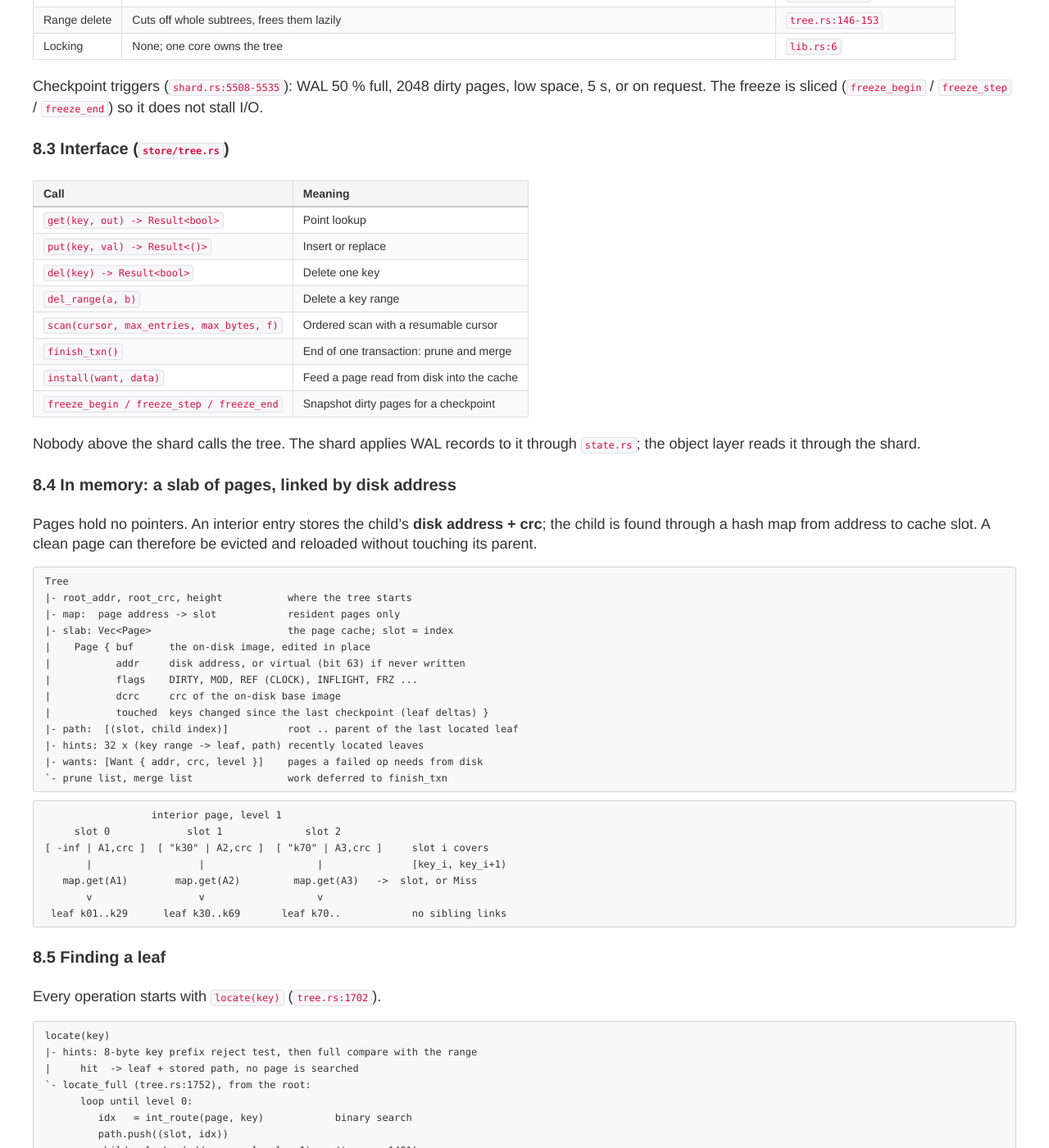
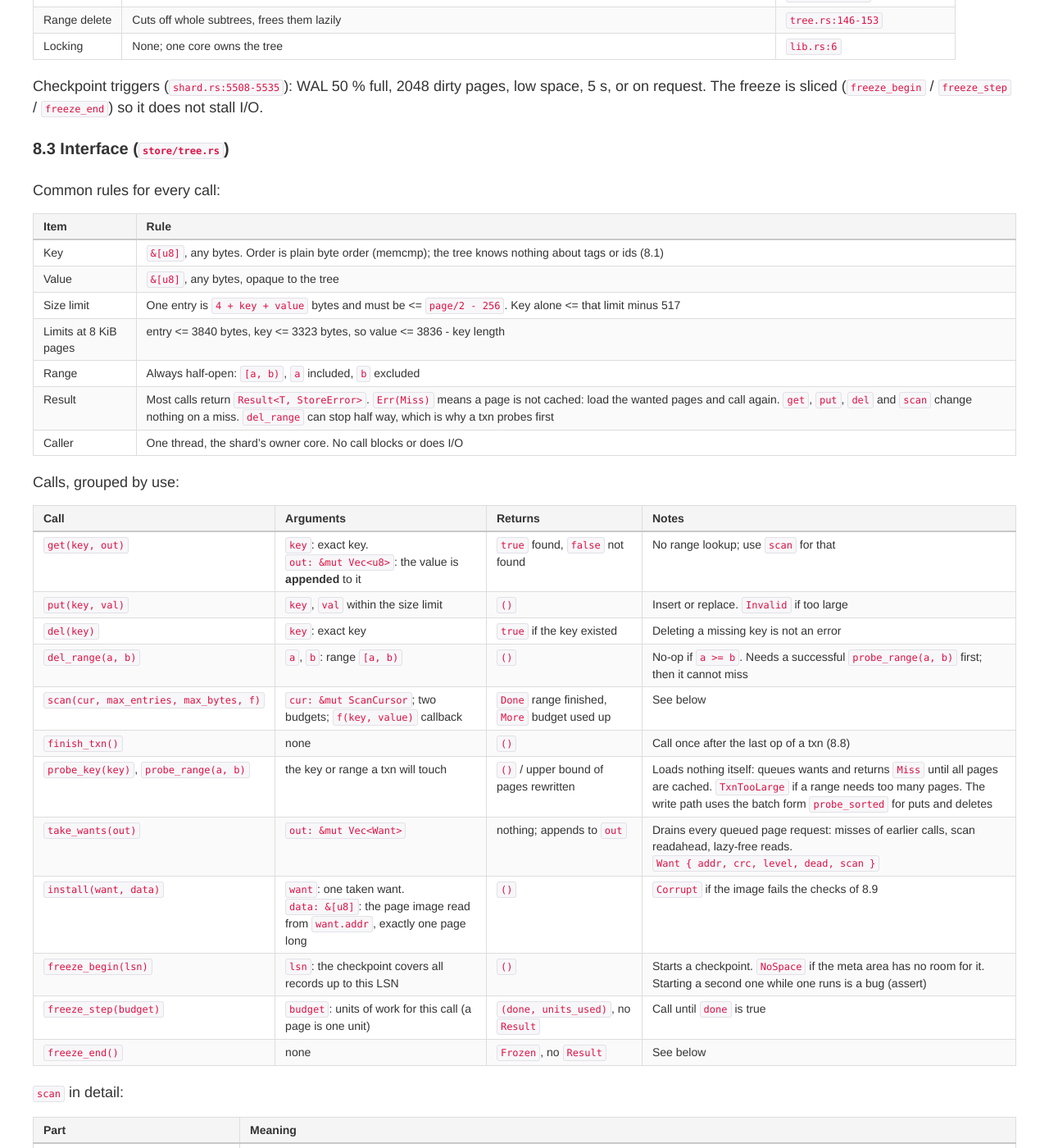
Before and after one commit to ming1/ming1.github.io, a Jekyll site: the page built from _posts/2026-11-09-ceph-rust-flashstore-osd-design.md, in a window 1280 px wide and 1400 px high, scrolled down 12217 px. Shown: the whole window at 82% size. Built offline with Jekyll 4.4.1, drawn with Linux system fonts in a browser that asks for light colours; comment, search, counter and statistics services are not loaded; a style sheet for code colours, icons or effects is not loaded; some of the changed text lies outside the part shown.

Commit message:
ceph-rust: document B+tree interface arguments, ranges, results and errors (§8.3)
Fact-checked against tree.rs, state.rs and shard.rs by an independent
review; its corrections are applied.

````diff
--- a/_posts/2026-11-09-ceph-rust-flashstore-osd-design.md
+++ b/_posts/2026-11-09-ceph-rust-flashstore-osd-design.md
@@ -527,20 +527,83 @@ pages, low space, 5 s, or on request. The freeze is sliced
 
 ### 8.3 Interface (`store/tree.rs`)
 
-| Call | Meaning |
+Common rules for every call:
+
+| Item | Rule |
 |---|---|
-| `get(key, out) -> Result<bool>` | Point lookup |
-| `put(key, val) -> Result<()>` | Insert or replace |
-| `del(key) -> Result<bool>` | Delete one key |
-| `del_range(a, b)` | Delete a key range |
-| `scan(cursor, max_entries, max_bytes, f)` | Ordered scan with a resumable cursor |
-| `finish_txn()` | End of one transaction: prune and merge |
-| `install(want, data)` | Feed a page read from disk into the cache |
-| `freeze_begin / freeze_step / freeze_end` | Snapshot dirty pages for a checkpoint |
+| Key | `&[u8]`, any bytes. Order is plain byte order (memcmp); the tree knows nothing about tags or ids (8.1) |
+| Value | `&[u8]`, any bytes, opaque to the tree |
+| Size limit | One entry is `4 + key + value` bytes and must be <= `page/2 - 256`. Key alone <= that limit minus 517 |
+| Limits at 8 KiB pages | entry <= 3840 bytes, key <= 3323 bytes, so value <= 3836 - key length |
+| Range | Always half-open: `[a, b)`, `a` included, `b` excluded |
+| Result | Most calls return `Result<T, StoreError>`. `Err(Miss)` means a page is not cached: load the wanted pages and call again. `get`, `put`, `del` and `scan` change nothing on a miss. `del_range` can stop half way, which is why a txn probes first |
+| Caller | One thread, the shard's owner core. No call blocks or does I/O |
+
+Calls, grouped by use:
+
+| Call | Arguments | Returns | Notes |
+|---|---|---|---|
+| `get(key, out)` | `key`: exact key. `out: &mut Vec<u8>`: the value is **appended** to it | `true` found, `false` not found | No range lookup; use `scan` for that |
+| `put(key, val)` | `key`, `val` within the size limit | `()` | Insert or replace. `Invalid` if too large |
+| `del(key)` | `key`: exact key | `true` if the key existed | Deleting a missing key is not an error |
+| `del_range(a, b)` | `a`, `b`: range `[a, b)` | `()` | No-op if `a >= b`. Needs a successful `probe_range(a, b)` first; then it cannot miss |
+| `scan(cur, max_entries, max_bytes, f)` | `cur: &mut ScanCursor`; two budgets; `f(key, value)` callback | `Done` range finished, `More` budget used up | See below |
+| `finish_txn()` | none | `()` | Call once after the last op of a txn (8.8) |
+| `probe_key(key)`, `probe_range(a, b)` | the key or range a txn will touch | `()` / upper bound of pages rewritten | Loads nothing itself: queues wants and returns `Miss` until all pages are cached. `TxnTooLarge` if a range needs too many pages. The write path uses the batch form `probe_sorted` for puts and deletes |
+| `take_wants(out)` | `out: &mut Vec<Want>` | nothing; appends to `out` | Drains every queued page request: misses of earlier calls, scan readahead, lazy-free reads. `Want { addr, crc, level, dead, scan }` |
+| `install(want, data)` | `want`: one taken want. `data: &[u8]`: the page image read from `want.addr`, exactly one page long | `()` | `Corrupt` if the image fails the checks of 8.9 |
+| `freeze_begin(lsn)` | `lsn`: the checkpoint covers all records up to this LSN | `()` | Starts a checkpoint. `NoSpace` if the meta area has no room for it. Starting a second one while one runs is a bug (assert) |
+| `freeze_step(budget)` | `budget`: units of work for this call (a page is one unit) | `(done, units_used)`, no `Result` | Call until `done` is true |
+| `freeze_end()` | none | `Frozen`, no `Result` | See below |
+
+`scan` in detail:
+
+| Part | Meaning |
+|---|---|
+| `ScanCursor::new(start, end)` | Scan `[start, end)`. `start >= end` gives an empty scan |
+| `cur.next` | Next key to emit, inclusive. The tree moves it forward; the caller keeps the cursor between calls |
+| `max_entries` | Stop after this many entries |
+| `max_bytes` | Stop once this many bytes of `key + value` were emitted. The check is before each entry, so the entry that crosses the limit is still emitted |
+| `f(key, value)` | Called once per entry, in key order, with the full key (prefix already joined) |
+| `Ok(More)` | A budget was used up; call again with the same cursor |
+| `Ok(Done)` | The range is finished; `cur.done` is true |
+| `Err(Miss)` | A page on the way to the next leaf is not cached. Entries before it were already given to `f` and are not emitted again. Install the wants, call again with the same cursor |
+| `.with_readahead(n)`, `.listing()` | Optional: deep readahead window; scan-resistant caching (8.7) |
+
+`freeze_end()` returns what the checkpoint writer must put on disk:
+
+| `Frozen` field | Content |
+|---|---|
+| `arena` + `pages` | The page images, and `(new address, index in arena)` for each |
+| `root`, `height` | `(address, crc)` of the frozen root (`None` for an empty tree), and the tree height |
+| `bitmap` or `blob` | Which meta pages are in use: a bitmap, or the address of the meta image on an elastic store |
+| `free_after` | Old pages this checkpoint replaces; free them only after the new root slot is durable |
+
+Errors a caller sees:
+
+| Error | Meaning | What to do |
+|---|---|---|
+| `Miss` | A needed page is not in the cache | `take_wants`, read, `install`, retry |
+| `Invalid` | Key or value too large for a page | Caller bug, or split the value into fragments (`p` keys, 8.1) |
+| `TxnTooLarge` | A range touches more pages than the walk limit, or a txn needs more than half the cache | Split the work into smaller txns |
+| `NoSpace` | `freeze_begin` found no meta space for the checkpoint | Free or grow meta space, then checkpoint again |
+| `Io` | The read of a wanted page failed; every later call that reaches that page returns the same error | Not retryable by the tree |
+| `Corrupt` | A page or a delta chain failed a check (crc, level, format), or the structure is inconsistent | Not retryable; treat as store corruption |
+
+How the shard drives the tree for one write txn (`state.rs`):
+
+```
+ State::prepare(record)    probe every op: probe_sorted (puts, deletes), probe_range (range deletes)
+                           Miss -> shard: take_wants -> device read -> install -> prepare again
+ State::apply(record)      put_at / del_at / del_range / write_sorted_batch: cannot miss now
+                           ends with finish_txn()
+```
+
+A record with one simple op skips the probe: that op descends before it
+changes anything, so a miss is still clean.
 
 Nobody above the shard calls the tree. The shard applies WAL records to it
 through `state.rs`; the object layer reads it through the shard.
-
 
 ### 8.4 In memory: a slab of pages, linked by disk address
 
````
